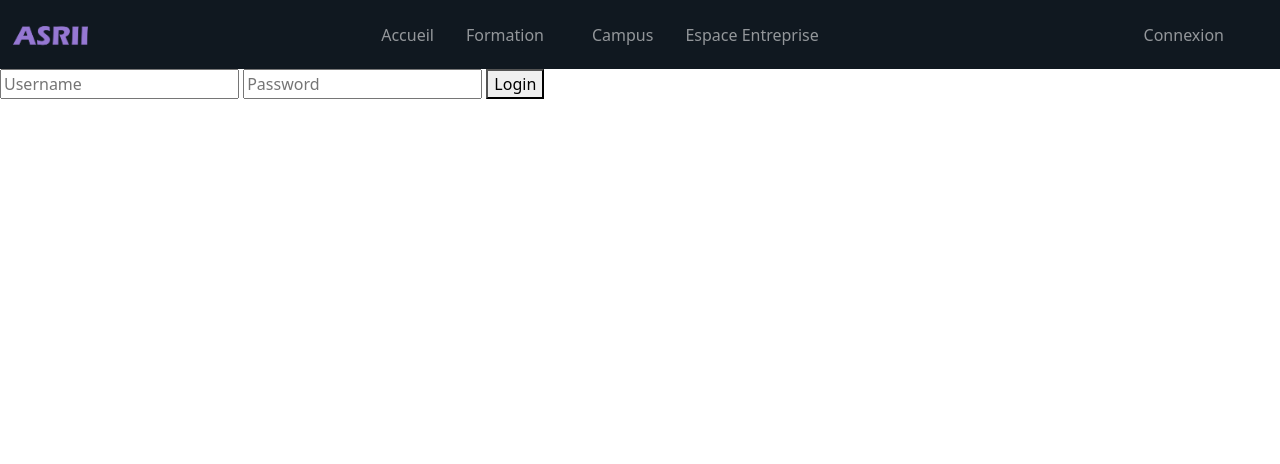
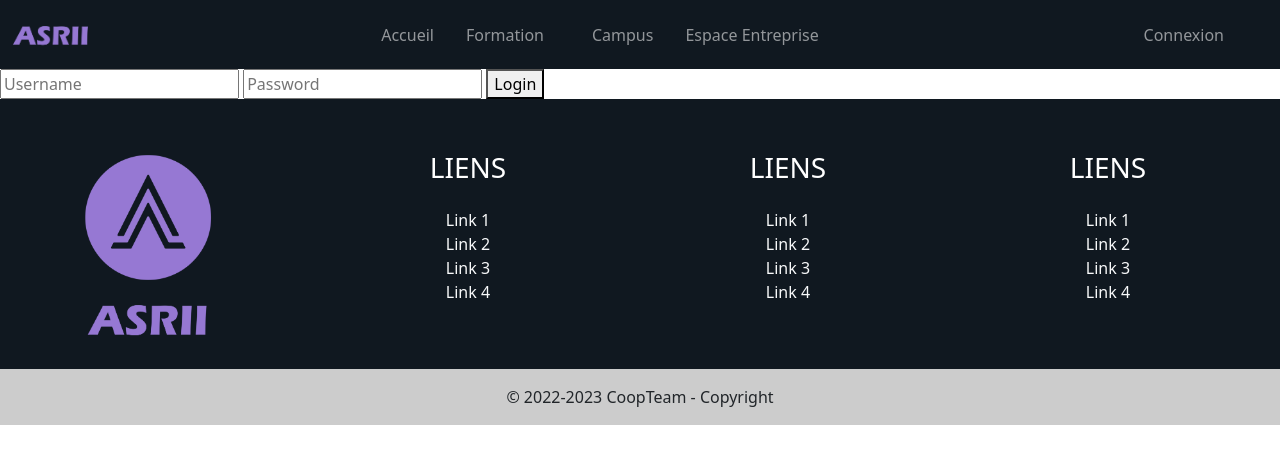
Before and after one commit to GLANEUX/lp-miaw-asrii, a PHP site: template view/connexion.php in a window 1280 px wide. Shown: the top 464 px of the page. Run offline with PHP 8.4, Linux system fonts and the light colour scheme; the template is opened without the code that fills it, so the values that code supplies are empty; some libraries are stand-ins or nearby versions.

Commit message:
Footer V2

```diff
--- a/public/css/style.css
+++ b/public/css/style.css
@@ -89,3 +89,13 @@
   background-color: transparent;
 }
 /* FIN HEADER */
+
+/* Début Footer */
+
+.text-uppercase{
+  color:white;
+  padding-top: 4%;
+}
+.row{width:100%}
+
+/* FIN FOOTER */
--- /dev/null
+++ b/view/footer.php
@@ -0,0 +1,120 @@
+<!-- Footer -->
+
+
+  <!-- Footer LIENS -->
+  <div style="background: #101820;text-align:center">
+
+    <!-- Grid row -->
+    <div class="row">
+
+      <!-- Grid column -->
+      <div class="col-md-3 mx-auto">
+
+        <!-- LIENS -->
+        <h3 class="font-weight-bold text-uppercase mt-3 mb-4" style="color:white;"></h3>
+
+        <ul class="list-unstyled">
+          <img style="max-width:45%" src="public/img/ASRII_LOGO-FULL-2.png">
+          <img style="max-width:55%" src="public/img/ASRII_TXT-V.png">
+        </ul>
+
+      </div>
+      <!-- Grid column -->
+
+      <hr class="clearfix w-100 d-md-none">
+
+      <!-- Grid column -->
+      <div class="col-md-3 mx-auto">
+
+        <!-- LIENS -->
+        <h3 class="font-weight-bold text-uppercase mt-3 mb-4" style="color:white;padding-top:12%">LIENS</h3>
+
+        <ul class="list-unstyled">
+          <li>
+            <a class="link-light link-offset-2 link-underline link-underline-opacity-0" href="#!">Link 1</a>
+          </li>
+          <li>
+            <a class="link-light link-offset-2 link-underline link-underline-opacity-0" href="#!">Link 2</a>
+          </li>
+          <li>
+            <a class="link-light link-offset-2 link-underline link-underline-opacity-0" href="#!">Link 3</a>
+          </li>
+          <li>
+            <a class="link-light link-offset-2 link-underline link-underline-opacity-0" href="#!">Link 4</a>
+          </li>
+        </ul>
+
+      </div>
+      <!-- Grid column -->
+
+      <hr class="clearfix w-100 d-md-none">
+
+      <!-- Grid column -->
+      <div class="col-md-3 mx-auto">
+
+        <!-- LIENS -->
+        <h3 class="font-weight-bold text-uppercase mt-3 mb-4" style="color:white; padding-top:12%">LIENS</h3>
+
+        <ul class="list-unstyled">
+          <li>
+            <a class="link-light link-offset-2 link-underline link-underline-opacity-0" href="#!">Link 1</a>
+          </li>
+          <li>
+            <a class="link-light link-offset-2 link-underline link-underline-opacity-0" href="#!">Link 2</a>
+          </li>
+          <li>
+            <a class="link-light link-offset-2 link-underline link-underline-opacity-0" href="#!">Link 3</a>
+          </li>
+          <li>
+            <a class="link-light link-offset-2 link-underline link-underline-opacity-0" href="#!">Link 4</a>
+          </li>
+        </ul>
+
+      </div>
+      <!-- Grid column -->
+
+      <hr class="clearfix w-100 d-md-none">
+
+      <!-- Grid column -->
+      <div class="col-md-3 mx-auto">
+
+        <!-- LIENS -->
+        <h3 class="font-weight-bold text-uppercase mt-3 mb-4" style="color:white; padding-top:12%">LIENS</h3>
+
+        <ul class="list-unstyled">
+          <li>
+            <a class="link-light link-offset-2 link-underline link-underline-opacity-0" href="#!">Link 1</a>
+          </li>
+          <li>
+            <a class="link-light link-offset-2 link-underline link-underline-opacity-0" href="#!">Link 2</a>
+          </li>
+          <li>
+            <a class="link-light link-offset-2 link-underline link-underline-opacity-0" href="#!">Link 3</a>
+          </li>
+          <li>
+            <a class="link-light link-offset-2 link-underline link-underline-opacity-0" href="#!">Link 4</a>
+          </li>
+        </ul>
+
+      </div>
+      <!-- Grid column -->
+
+    </div>
+    <!-- Grid row -->
+
+  </div>
+  <!-- Footer LIENS -->
+
+  <!-- Copyright -->
+  <div class="footer-copyright text-center py-3" style="background-color: rgba(0, 0, 0, 0.2);">© 2022-2023 CoopTeam - Copyright
+    <a href="/"> </a>
+  </div>
+  <!-- Copyright -->
+<!-- Footer -->
+        </footer>
+<!-- Bootstrap -->
+<script src="https://cdn.jsdelivr.net/npm/bootstrap@5.3.0-alpha3/dist/js/bootstrap.bundle.min.js" integrity="sha384-ENjdO4Dr2bkBIFxQpeoTz1HIcje39Wm4jDKdf19U8gI4ddQ3GYNS7NTKfAdVQSZe" crossorigin="anonymous"></script>
+
+<script type="text/javascript" src="public/js/script.js"></script>
+    </body>
+</html>
```
